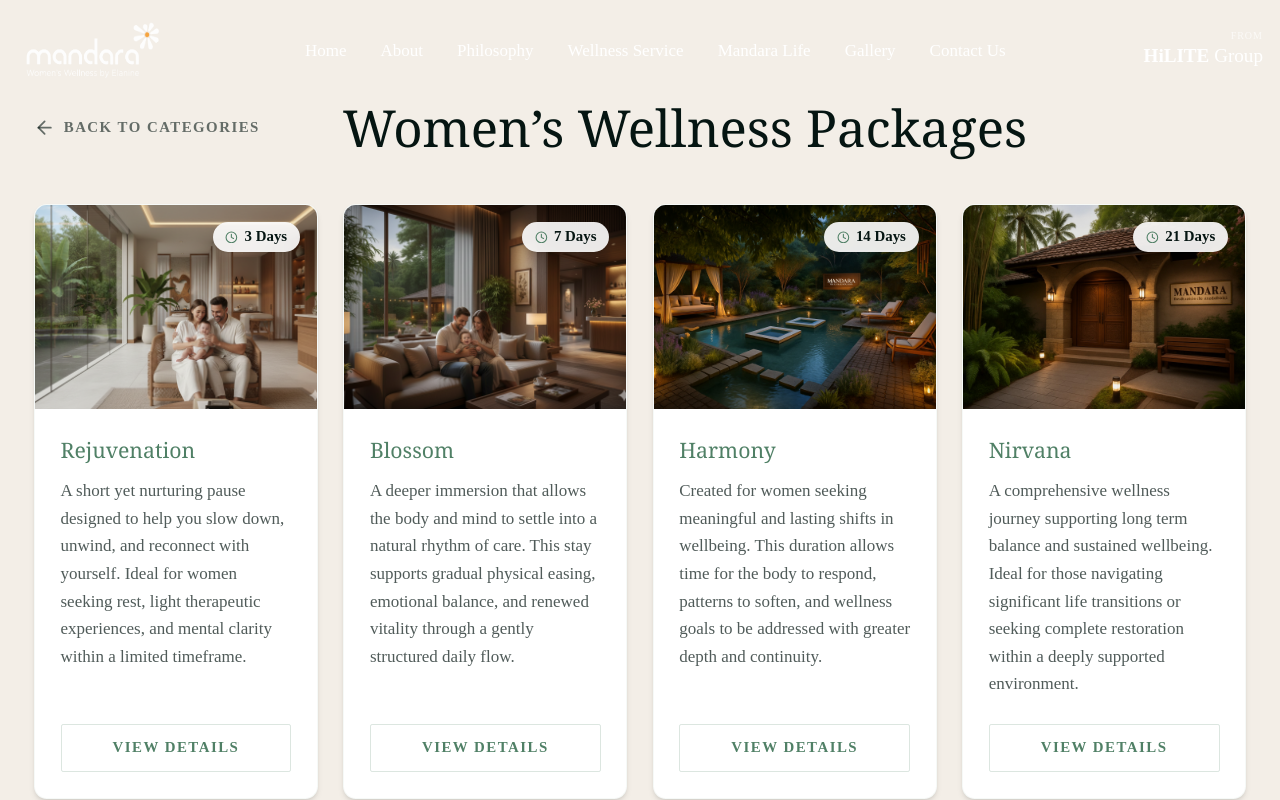
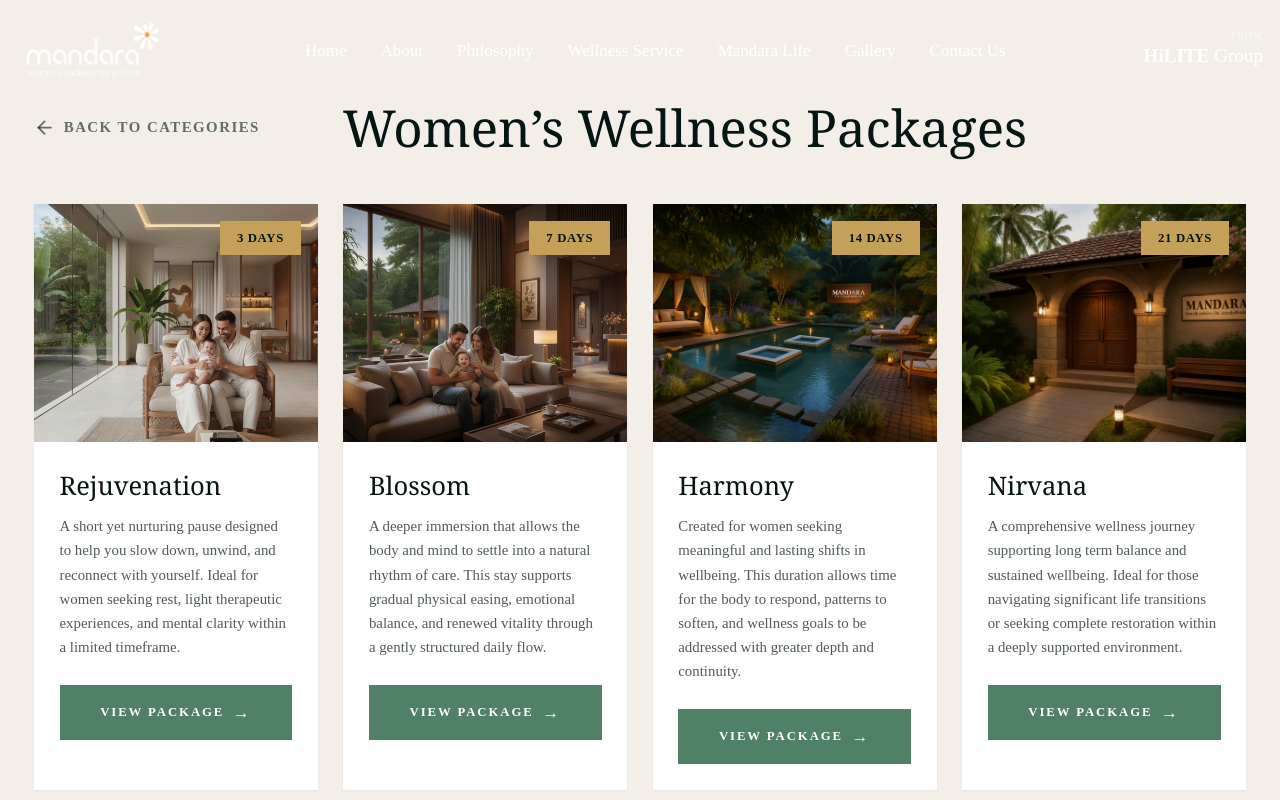
Before and after one commit to reacttrogon/mandara, a Next.js app: page /bookings in a window 1280 px wide. Both pictures are taken after a click on the button 224 px from the left and 1134 px from the top of the page. Shown: the part 480-1280 px from the top of the page. Built offline with nearby package versions, Linux system fonts and the light colour scheme.

Commit message:
alignment

```diff
--- a/src/app/(pages)/bookings/_components/WellnessBooking.jsx
+++ b/src/app/(pages)/bookings/_components/WellnessBooking.jsx
@@ -128,29 +128,47 @@ export default function WellnessBooking() {
                                         initial={{ opacity: 0, y: 30 }}
                                         animate={{ opacity: 1, y: 0 }}
                                         transition={{ delay: index * 0.1 }}
-                                        className="bg-white rounded-xl overflow-hidden shadow-md hover:shadow-xl transition-shadow duration-300 flex flex-col h-full border border-primary/5"
+                                        className="bg-white flex flex-col h-full shadow-sm hover:shadow-lg transition-shadow duration-300"
                                     >
-                                        <div className="relative h-48 w-full">
+                                        {/* Image with Badge */}
+                                        <div className="relative h-56 w-full overflow-hidden">
                                             <Image
                                                 src={pkg.image}
                                                 alt={pkg.title}
                                                 fill
                                                 className="object-cover"
                                             />
-                                            <div className="absolute top-4 right-4 bg-white/90 backdrop-blur px-3 py-1 rounded-full flex items-center gap-1.5 shadow-sm">
-                                                <Clock className="w-3 h-3 text-primary" />
-                                                <span className="text-sm font-bold text-dark">{pkg.duration}</span>
+                                            {/* Gold Duration Badge */}
+                                            <div className="absolute top-4 right-4 bg-secondary text-dark text-xs font-bold px-4 py-2 uppercase tracking-wider">
+                                                {pkg.duration}
                                             </div>
                                         </div>
 
+                                        {/* Content */}
                                         <div className="p-6 flex flex-col flex-grow">
-                                            <h3 className="text-xl font-serif text-primary mb-3">{pkg.title}</h3>
-                                            <p className="text-dark/70 text-base leading-relaxed mb-6 flex-grow">
+                                            {/* Title */}
+                                            <h3 className="text-2xl font-serif text-dark mb-3">{pkg.title}</h3>
+
+                                            {/* Description */}
+                                            <p className="text-sm text-dark/70 mb-6 leading-relaxed">
                                                 {pkg.description}
                                             </p>
 
-                                            <button className="w-full py-3 mt-auto border border-primary/20 text-primary text-sm font-bold uppercase tracking-widest hover:bg-primary hover:text-white transition-colors duration-300 rounded-sm">
-                                                View Details
+                                            {/* Features with Checkmarks - Only if available */}
+                                            {pkg.features && pkg.features.length > 0 && (
+                                                <ul className="space-y-2 mb-6 flex-grow">
+                                                    {pkg.features.map((feature, i) => (
+                                                        <li key={i} className="flex items-start gap-2 text-sm text-dark/80">
+                                                            <span className="text-dark mt-0.5">✓</span>
+                                                            <span>{feature}</span>
+                                                        </li>
+                                                    ))}
+                                                </ul>
+                                            )}
+
+                                            {/* Green Button */}
+                                            <button className="w-full py-3.5 bg-primary text-white text-xs font-bold uppercase tracking-[0.15em] hover:bg-primary/90 transition-colors flex items-center justify-center gap-2">
+                                                VIEW PACKAGE <span className="text-base">→</span>
                                             </button>
                                         </div>
                                     </motion.div>
```
